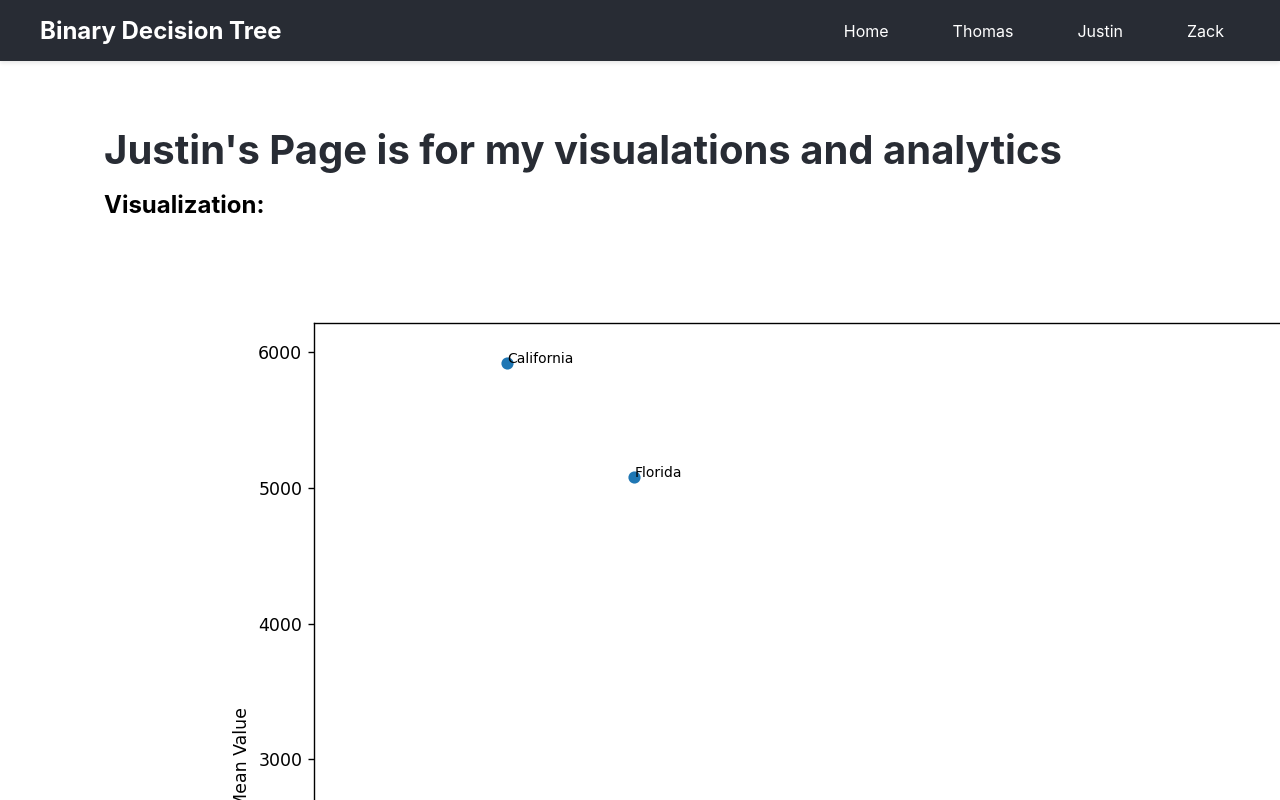
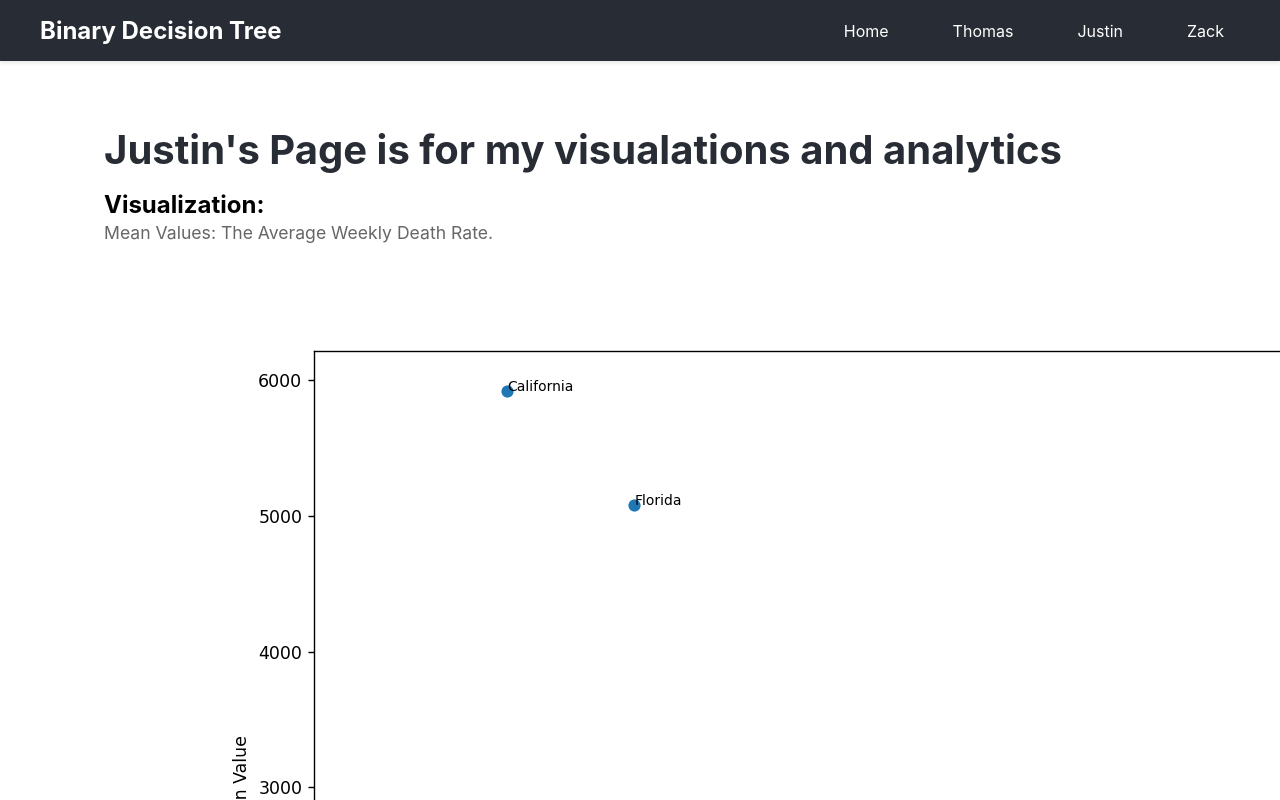
Before and after one commit to ThomasL25/CSI-480-01, a React (Vite) app in the folder Project2/Project2Website/BinaryDecisionTreeWebsite/: page /justin in a window 1280 px wide. Shown: the top 800 px of the page. Built offline with nearby package versions, Linux system fonts and the light colour scheme.

Commit message:
Update JustinPage.jsx

```diff
--- a/Project2/Project2Website/BinaryDecisionTreeWebsite/src/pages/JustinPage.jsx
+++ b/Project2/Project2Website/BinaryDecisionTreeWebsite/src/pages/JustinPage.jsx
@@ -3,6 +3,7 @@ function JustinPage() {
         <div className="page-container">
             <h1>Justin's Page is for my visualations and analytics</h1>
             <h2>Visualization:</h2>
+            <p>Mean Values: The Average Weekly Death Rate.</p>
             <img src='./src/assets/ScatterPlotofMeans.png' alt="ScatterPlot"/>
             <img src='./src/assets/Top15MeanByJurisdiction.png' alt="Top 15 Mean By Jurisdicition"/>
             <img src='./src/assets/10SmallestMeanValuesByJurisdictiom.png' alt="10 Smallest Means"/>
```
